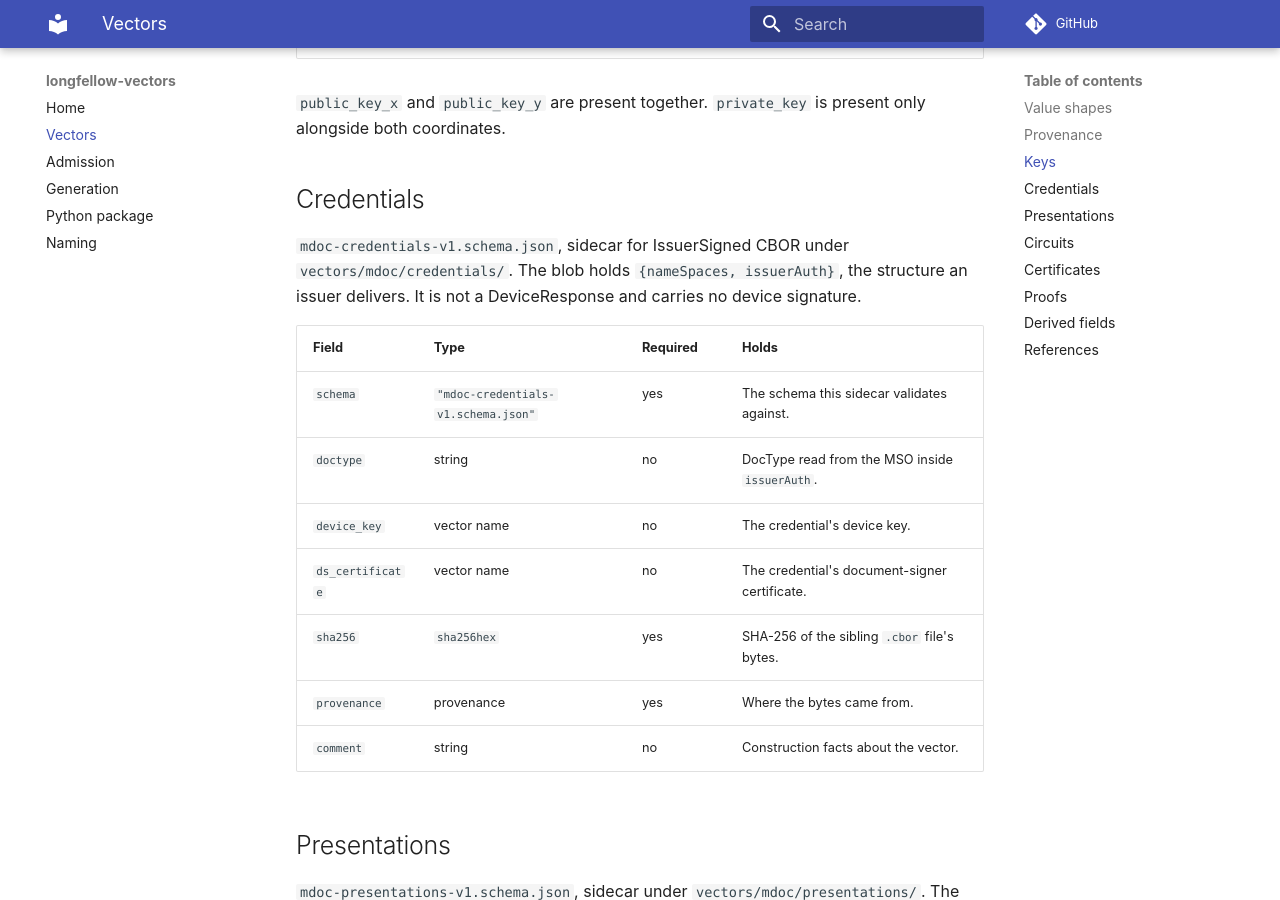
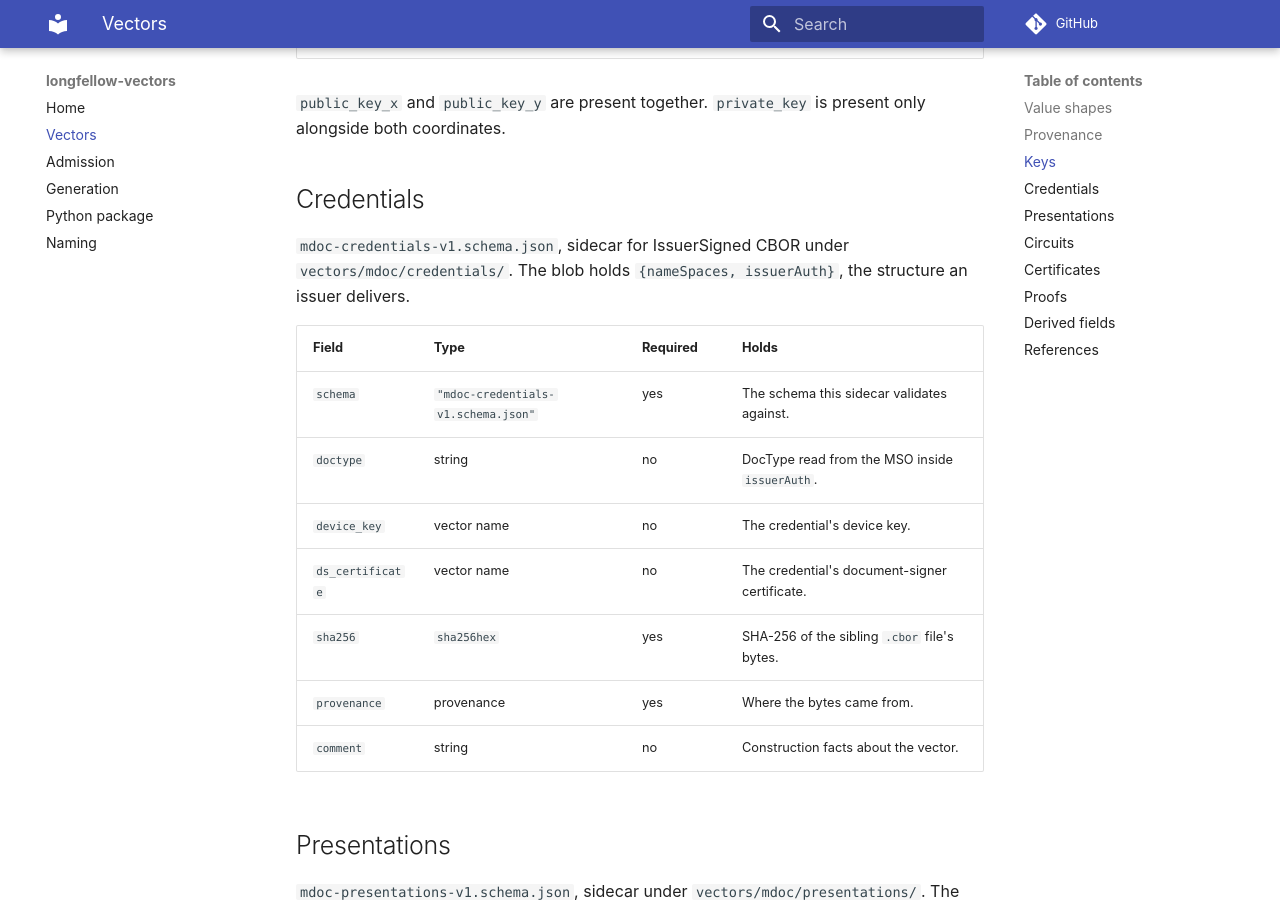
Before and after one commit to pipe23-org/longfellow-vectors, an MkDocs documentation site: the page built from docs/vectors.md, in a window 1280 px wide and 900 px high, scrolled down 2570 px. Built offline with MkDocs 1.6.1 and Material for MkDocs 9.7.7, drawn with Linux system fonts in a browser that asks for light colours; comment, search, counter and statistics services are not loaded.

Commit message:
credentials docs and schema descriptions, presentation description: state the shape, drop what it is not
Co-Authored-By: Claude Fable 5 <noreply@anthropic.com>

```diff
--- a/docs/vectors.md
+++ b/docs/vectors.md
@@ -70,8 +70,7 @@ present only alongside both coordinates.
 
 `mdoc-credentials-v1.schema.json`, sidecar for IssuerSigned CBOR under
 `vectors/mdoc/credentials/`. The blob holds `{nameSpaces, issuerAuth}`, the
-structure an issuer delivers. It is not a DeviceResponse and carries no device
-signature.
+structure an issuer delivers.
 
 | Field | Type | Required | Holds |
 | --- | --- | --- | --- |
```
Also changed, not shown: 2 other files.
